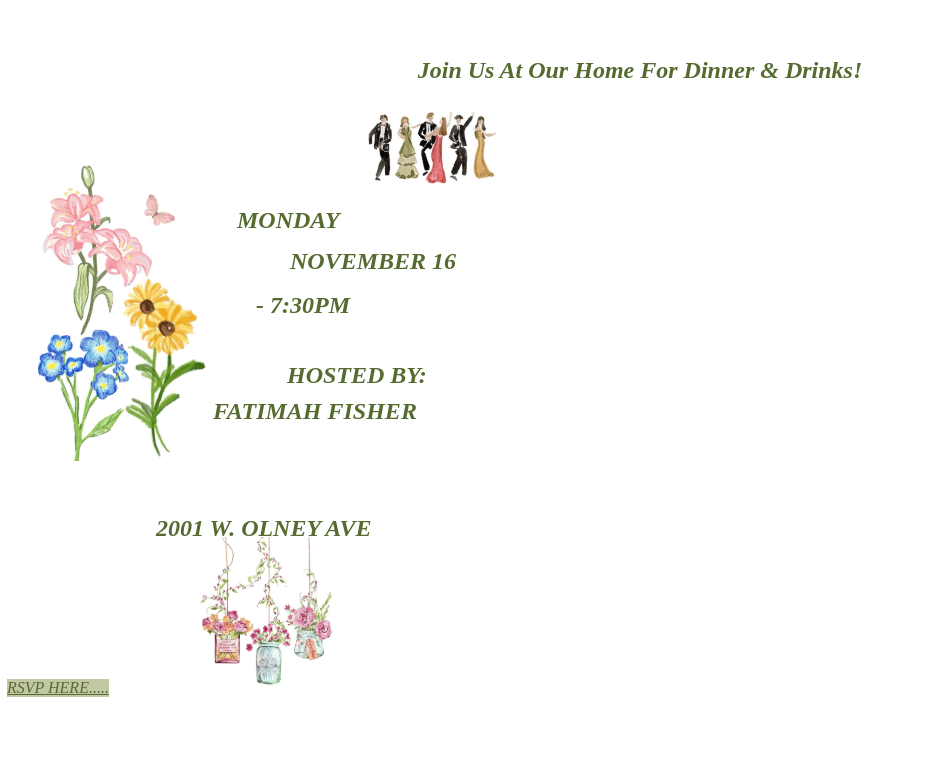
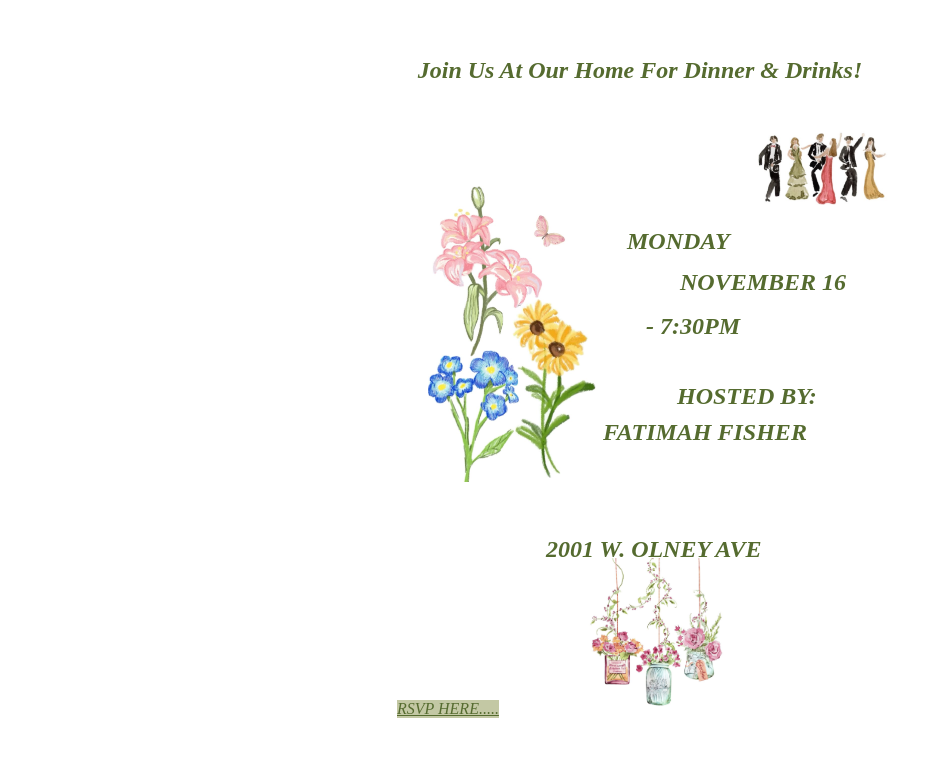
Before and after one commit to Fatimah-WebDesign/Party-E-Vite, a plain HTML site: page index.html in a window 1280 px wide. Shown: the part 61-818 px from the top of the page, without its empty margins (0-941 px from the left). Drawn offline with Linux system fonts and the light colour scheme.

Commit message:
Add files via upload

```diff
--- a/index.html
+++ b/index.html
@@ -14,6 +14,7 @@
 
     </head>
     <body>
+        <div class="container">
         <h1> Dine With Us For A Dinner Party!</h1>
         <br>
         <h2> Join Us At Our Home For Dinner & Drinks!</h2>
@@ -46,5 +47,6 @@
 
 
         <div><a href="page2.html" class="link"> RSVP HERE..... </a></div>
+        </div>
     </body>
 </html>
--- a/styles.css
+++ b/styles.css
@@ -102,3 +102,10 @@ h2{
     text-align-last: end;
     font-style: italic;
 }
+
+.container {
+    width: 500px;
+    height: 800px;
+    margin: auto;
+    position: relative;
+}
```
Also changed, not shown: page2.html (+2 -0 lines).
